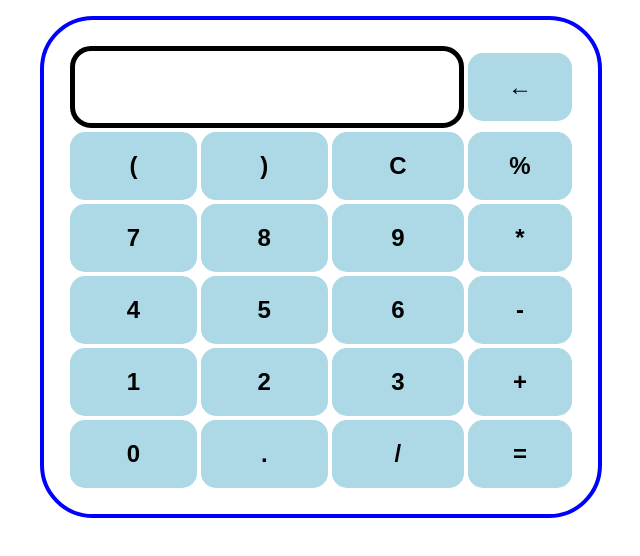
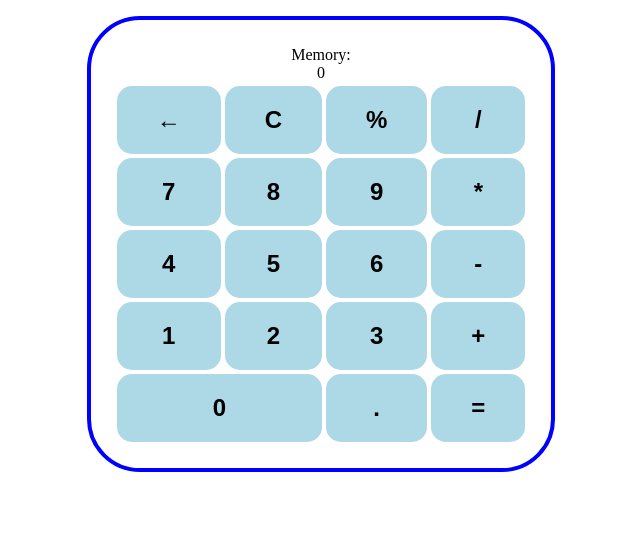
Before and after one commit to Deva52500/JS_Calculator, a plain HTML site: page index.html in a window 1280 px wide. Shown: the part 58-614 px from the top of the page, without its empty margins (319-959 px from the left). Drawn offline with Linux system fonts and the light colour scheme.

Commit message:
Update index.html

```diff
--- a/index.html
+++ b/index.html
@@ -7,49 +7,51 @@
     <link rel="stylesheet" href="style.css" />
     <title>Calculator</title>
   </head>
-
   <body>
     <div class="container">
       <h1>Calculator</h1>
       <div class="calculator">
         <table>
           <tr>
-            <td colspan="3"><input type="text" name="display" id="display" />
-            <td><button class="button">←</button></td>
+            <td colspan="4">
+              <div class="display">
+                <div class="upperdisplay">Memory: </div>
+                <div class="lowerdisplay">0</div>
+              </div>
+
           </td>
           <tr>
-            <td><button class="button">(</button></td>
-            <td><button class="button">)</button></td>
-            <td><button class="button">C</button></td>
-            <td><button class="button">%</button></td>
+            <td><button class="button backspace">←</button></td>
+            <td><button class="button clear">C</button></td>
+            <td><button class="button operation">%</button></td>
+            <td><button class="button operation">/</button></td>
           </tr>
           <tr>
-            <td><button class="button">7</button></td>
-            <td><button class="button">8</button></td>
-            <td><button class="button">9</button></td>
-            <td><button class="button">*</button></td>
+            <td><button class="button number">7</button></td>
+            <td><button class="button number">8</button></td>
+            <td><button class="button number">9</button></td>
+            <td><button class="button operation">*</button></td>
           </tr>
           <tr>
-            <td><button class="button">4</button></td>
-            <td><button class="button">5</button></td>
-            <td><button class="button">6</button></td>
-            <td><button class="button">-</button></td>
+            <td><button class="button number">4</button></td>
+            <td><button class="button number">5</button></td>
+            <td><button class="button number">6</button></td>
+            <td><button class="button operation">-</button></td>
           </tr>
           <tr>
-            <td><button class="button">1</button></td>
-            <td><button class="button">2</button></td>
-            <td><button class="button">3</button></td>
-            <td><button class="button">+</button></td>
+            <td><button class="button number">1</button></td>
+            <td><button class="button number">2</button></td>
+            <td><button class="button number">3</button></td>
+            <td><button class="button operation">+</button></td>
           </tr>
           <tr>
-            <td><button class="button">0</button></td>
-            <td><button class="button operator">.</button></td>
-            <td><button class="button">/</button></td>
-            <td><button class="button">=</button></td>
+            <td colspan="2"><button class="button number">0</button></td>
+            <td><button class="button number">.</button></td>
+            <td><button class="button equal">=</button></td>
           </tr>
         </table>
       </div>
     </div>
   </body>
-  <script src="index.js"></script>
+  <script src="demo.js"></script>
 </html>
```
